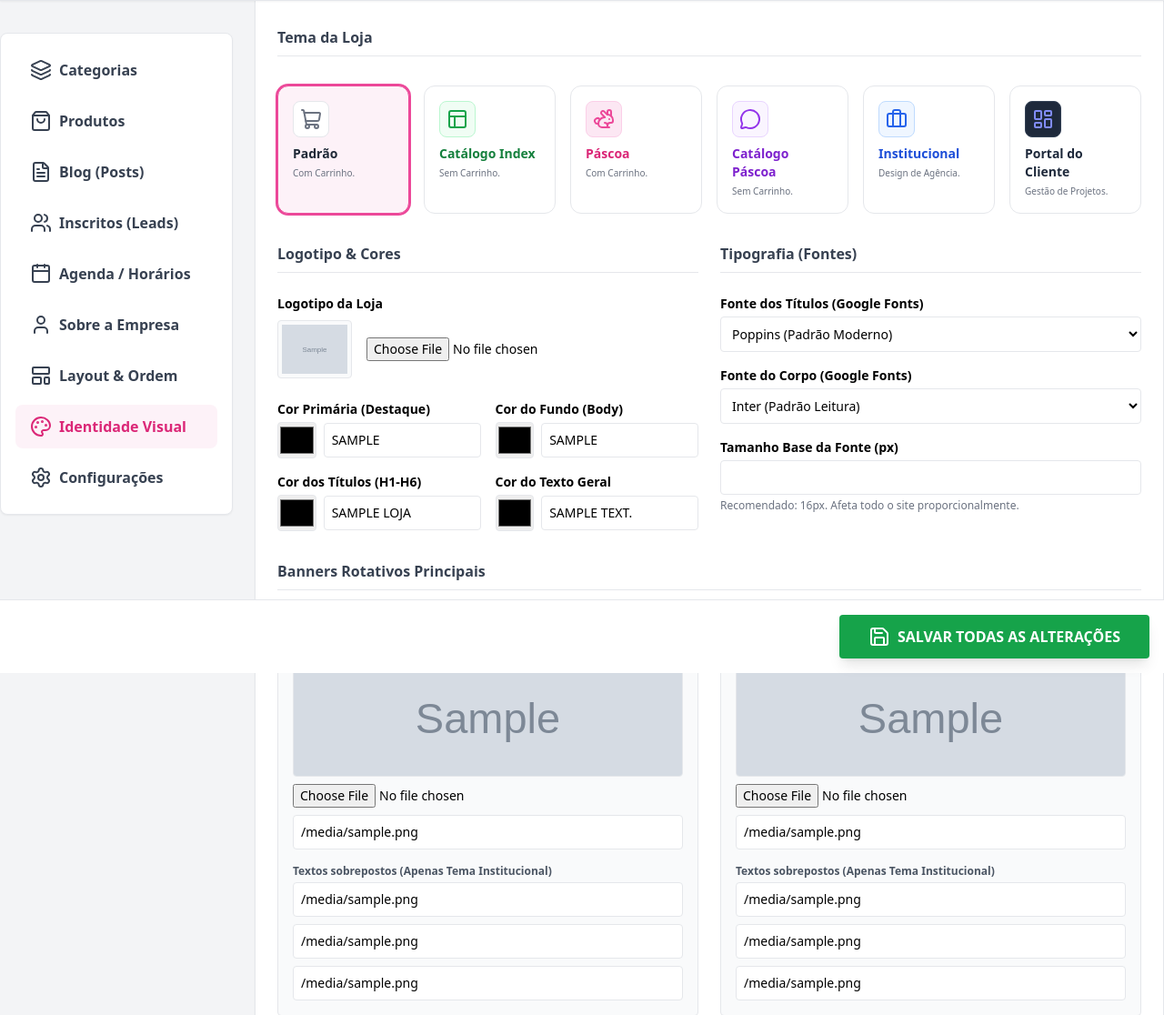
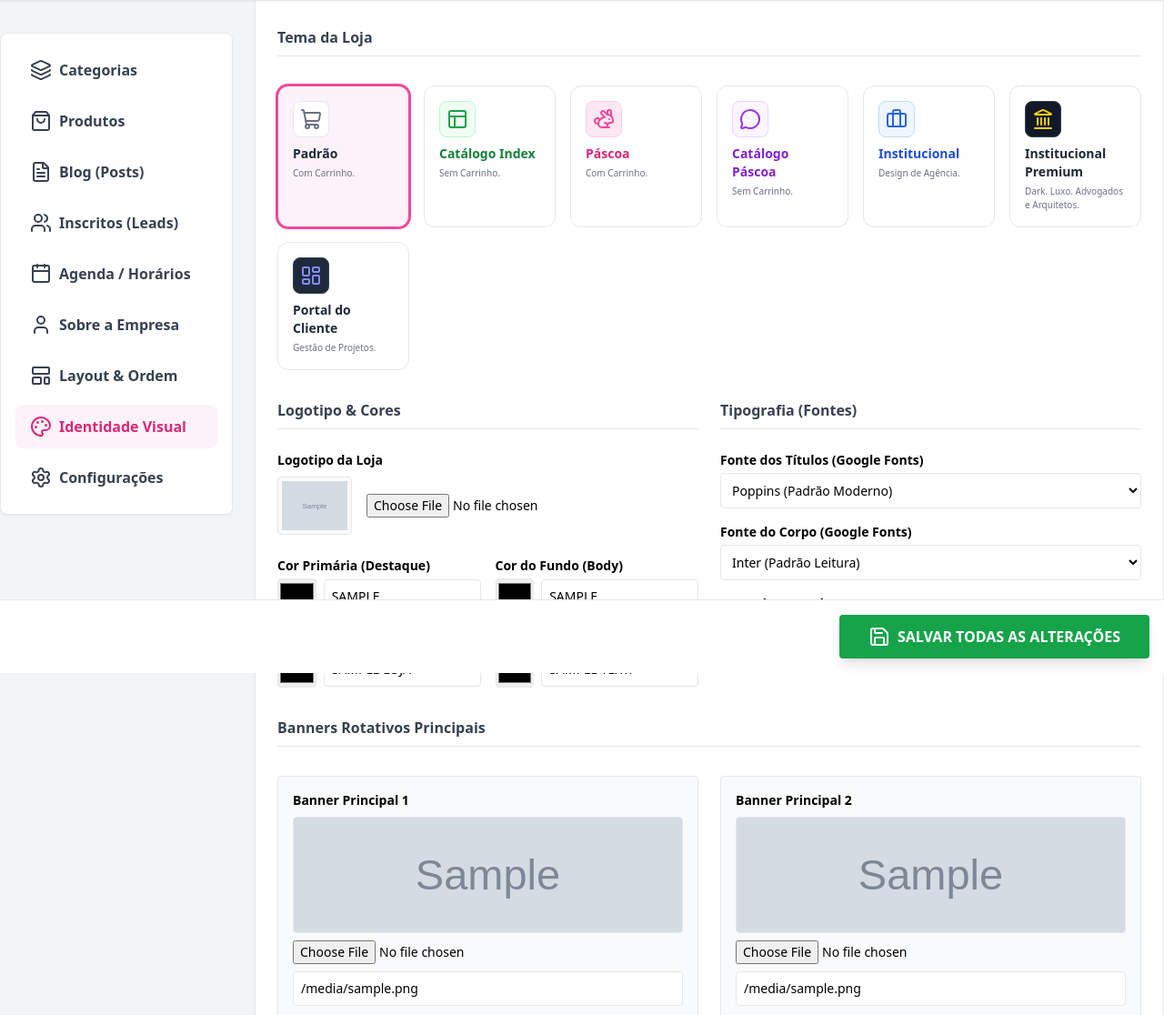
Before and after one commit to leanttro/ecommerce, a Flask app: template templates/painel.html in a window 1280 px wide, after a click on "Identidade Visual". Shown: the part 180-1296 px from the top of the page at 91% size. Run offline with Flask 3, Linux system fonts and the light colour scheme; the template is opened without the code that fills it: most values are stand-ins (such as "Sample title", 1, 10 or a date in 2020); grey boxes marked "Sample" are stand-in pictures; a database or web service that is not in the repository returns one stand-in record (values such as "Sample title"); data that the repository does not hold is empty; some libraries are stand-ins or nearby versions.

Commit message:
Update painel.html

```diff
--- a/templates/painel.html
+++ b/templates/painel.html
@@ -608,6 +608,8 @@
                             </div>
                         </label>
 
+
+
                         <label class="border rounded-xl p-4 cursor-pointer flex flex-col gap-2 transition-colors theme-selector {% if loja.template_ativo == 'direto' %}ring-2 ring-pink-500 border-pink-500 bg-pink-50{% else %}hover:bg-gray-50{% endif %}" onclick="selectTheme(this)">
                             <input type="radio" name="template_ativo" value="direto" class="hidden" {% if loja.template_ativo == 'direto' %}checked{% endif %}>
                             <div class="w-10 h-10 bg-purple-50 rounded-lg flex items-center justify-center border border-purple-200"><i data-lucide="message-circle" class="text-purple-600"></i></div>
@@ -623,6 +625,15 @@
                             <div>
                                 <h4 class="font-bold text-blue-700 text-sm">Institucional</h4>
                                 <p class="text-[10px] text-gray-500 mt-1">Design de Agência.</p>
+                            </div>
+                        </label>
+
+                        <label class="border rounded-xl p-4 cursor-pointer flex flex-col gap-2 transition-colors theme-selector {% if loja.template_ativo == 'institucional2' %}ring-2 ring-pink-500 border-pink-500 bg-pink-50{% else %}hover:bg-gray-50{% endif %}" onclick="selectTheme(this)">
+                            <input type="radio" name="template_ativo" value="institucional2" class="hidden" {% if loja.template_ativo == 'institucional2' %}checked{% endif %}>
+                            <div class="w-10 h-10 bg-gray-900 rounded-lg flex items-center justify-center border border-gray-700"><i data-lucide="landmark" class="text-yellow-400"></i></div>
+                            <div>
+                                <h4 class="font-bold text-gray-800 text-sm">Institucional Premium</h4>
+                                <p class="text-[10px] text-gray-500 mt-1">Dark. Luxo. Advogados e Arquitetos.</p>
                             </div>
                         </label>
 
```
